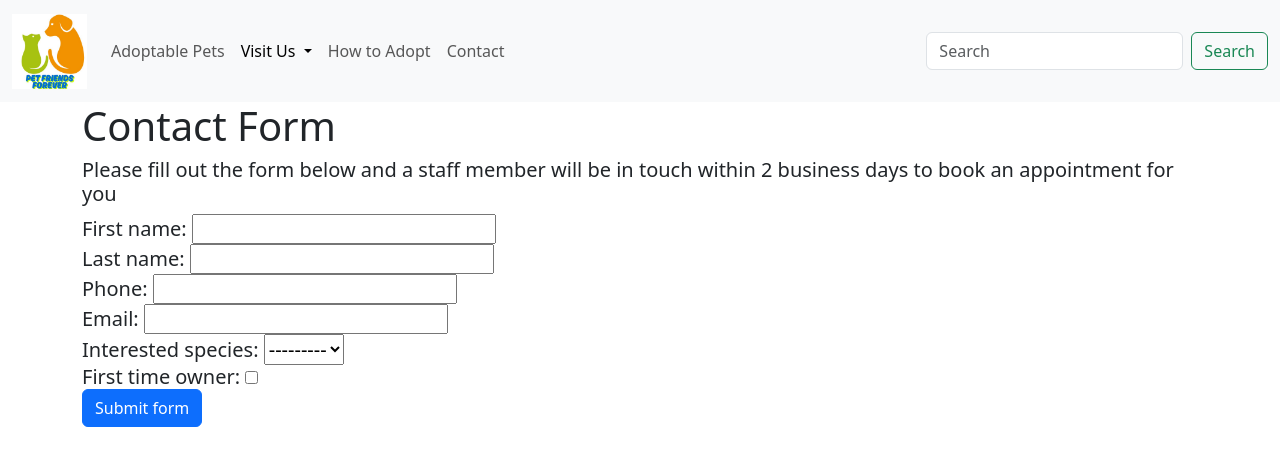
After one commit to prmenezes/PetFriendsForever, a Django app: page /people/ in a window 1280 px wide. The commit adds this page. Shown: the top 466 px of the page. Run offline with Django 5.2, Linux system fonts and the light colour scheme.

Commit message:
Created generic edit views for Persom Model, addded default image to Pet model's image field, created contact form's success view

```diff
--- a/pets/models/person.py
+++ b/pets/models/person.py
@@ -1,6 +1,8 @@
 from django.db import models
 
 import uuid
+
+from django.urls import reverse
 
 class Person(models.Model):
 
@@ -39,3 +41,6 @@ class Person(models.Model):
 
     def __str__(self):
         return f"{self.first_name} {self.last_name}"
+
+    def get_absolute_url(self):
+        return reverse("contact_form_success")
--- a/pets/models/pet_photos.py
+++ b/pets/models/pet_photos.py
@@ -6,6 +6,7 @@ class PetPhotos(models.Model):
         upload_to="pet_pics_upload",
         height_field="image_height",
         width_field="image_width",
+        default="pet_pics_upload/photo_coming_soon.png"
     )
     alternate_text = models.CharField(blank=True, max_length=50)
     display_pic = models.BooleanField(blank=True, null=True)
--- a/pets/templates/base.html
+++ b/pets/templates/base.html
@@ -32,26 +32,25 @@
                     <a class="nav-link {% block adoptable-pets-active %}{% endblock  %}" href="{% url "pet_list" %}">Adoptable Pets</a>
                   </li>
 
-                  <li class="nav-item">
 
-                    <a class="nav-link {% block home-active %}{% endblock  %}" aria-current="page" href="#">Contact</a>
-
+                  <li class="nav-item dropdown">
+                    <a class="nav-link dropdown-toggle {% block visit-us-active %}{% endblock  %}" href="#" role="button" data-bs-toggle="dropdown" aria-expanded="false">
+                      Visit Us
+                    </a>
+                    <ul class="dropdown-menu">
+                      <li><a class="dropdown-item" href="{% url "create_person" %}">Contact Form</a></li>
+                      <li><a class="dropdown-item" href="#">Walk In</a></li>
+                    </ul>
                   </li>
 
-                  <li class="nav-item dropdown">
-                    <a class="nav-link dropdown-toggle" href="#" role="button" data-bs-toggle="dropdown" aria-expanded="false">
-                      Dropdown
-                    </a>
-                    <ul class="dropdown-menu">
-                      <li><a class="dropdown-item" href="#">Action</a></li>
-                      <li><a class="dropdown-item" href="#">Another action</a></li>
-                      <li><hr class="dropdown-divider"></li>
-                      <li><a class="dropdown-item" href="#">Something else here</a></li>
-                    </ul>
+                  <li class="nav-item">
+                    <a class="nav-link {% block how-to-adopt-active %}{% endblock  %}" aria-current="page" href="#">How to Adopt</a>
                   </li>
+
                   <li class="nav-item">
-                    <a class="nav-link disabled" aria-disabled="true">Disabled</a>
+                    <a class="nav-link {% block contact-active %}{% endblock  %}" aria-current="page" href="#">Contact</a>
                   </li>
+
                 </ul>
                 <form class="d-flex" role="search">
                   <input class="form-control me-2" type="search" placeholder="Search" aria-label="Search">
--- /dev/null
+++ b/pets/templates/pets/person_form.html
@@ -0,0 +1,25 @@
+{% extends "base.html" %}
+{% block title %} Book An Appointment/Contact Form {% endblock title %}
+{% block visit-us-active %}active{% endblock  %}
+{% block content %}
+<h1> Contact Form</h1>
+<h5> Please fill out the form below and a staff member will be in touch within 2 business days to book an appointment for you<h5>
+
+    {% if form.is_valid %}
+        <div>
+            <p>Thank you for your interest in Pet Friends Forever. We will get in touch with you shortly!</p>
+            <!-- PV: Maybe some links to browse the pets or how to adopt page -->
+        </div>
+
+    {% else %}
+        <div>
+        <form method="POST">
+            {% csrf_token %}
+            {{ form }}
+            <div class="col-12">
+                <button class="btn btn-primary" type="submit">Submit form</button>
+            </div>
+        </form>
+        </div>
+    {% endif %}
+{% endblock %}
--- /dev/null
+++ b/pets/views/views.py
@@ -0,0 +1,87 @@
+from django.http import HttpResponse
+
+from django.shortcuts import render
+from django.urls import reverse_lazy
+from django.views import View
+from django.views.generic import ListView, DetailView, TemplateView
+from pets.models.pets import Pet
+from pets.models.person import Person
+
+from django.views.generic.edit import CreateView, UpdateView, DeleteView
+
+from typing import Any
+
+
+# Create your views here.
+
+
+class HomeView(View):
+    def get(self, request):
+        context = {"NA": "NA"}
+        return render(request, "home.html", context)
+
+
+# PV - see if it can be changed to TemplateView
+class FilteredPetView(ListView):
+    model = Pet
+    template_name = "filtered_pets.html"
+
+    def get_context_data(self, **kwargs) -> dict[str, Any]:
+        context = super().get_context_data(**kwargs)
+        pet_type = self.kwargs.get("pet_type")
+        if pet_type:
+            context["filtered_pets_list"] = Pet.objects.filter(type__iexact=pet_type)
+            context["pet_type"] = pet_type
+        else:
+            context["filtered_pets_list"] = Pet.objects.all()
+        return context
+
+
+class PetListView(ListView):
+    model = Pet
+
+
+class PetDetailView(DetailView):
+    model = Pet
+
+
+# Person CRUD
+
+
+class PersonCreateView(CreateView):
+    model = Person
+    fields = [
+        "first_name",
+        "last_name",
+        "phone",
+        "email",
+        "interested_species",
+        "first_time_owner"
+    ]
+
+class PersonListView(ListView):
+    model = Person
+    pag = 20
+
+class PersonDetailView(DetailView):
+    model = Person
+
+class PersonUpdateView(UpdateView):
+    model = Person
+    fields = [
+        "first_name",
+        "last_name",
+        "phone",
+        "email",
+        "interested_species",
+        "first_time_owner"
+    ]
+
+
+class PersonDeleteView(DeleteView):
+    model = Person
+    success_url = reverse_lazy("people_list")
+
+
+class ContactFormSuccessView(TemplateView):
+    template_name = "contact_form_success.html"
--- a/pff/urls.py
+++ b/pff/urls.py
@@ -14,25 +14,40 @@ Including another URLconf
     1. Import the include() function: from django.urls import include, path
     2. Add a URL to urlpatterns:  path('blog/', include('blog.urls'))
 """
+
 from django.contrib import admin
 from django.urls import path
 
-from pets.views import FilteredPetView, PetListView, PetDetailView, HomeView
+from pets.views.views import (
+    FilteredPetView,
+    PetListView,
+    PetDetailView,
+    HomeView,
+    PersonCreateView,
+    PersonListView,
+    PersonDetailView,
+    PersonUpdateView,
+    PersonDeleteView,
+    ContactFormSuccessView
+)
 
 from django.conf import settings
 from django.conf.urls.static import static
 
 urlpatterns = [
-    path('admin/', admin.site.urls),
-    path('', HomeView.as_view(), name="home"),
-    path('pets/', PetListView.as_view(), name="pet_list"),
-    path('pets/<int:pk>/', PetDetailView.as_view(), name="pet_details"),
-    path('pets/<str:pet_type>/', FilteredPetView.as_view(), name="filtered_pet_list"),
-
-
-
+    path("admin/", admin.site.urls),
+    path("", HomeView.as_view(), name="home"),
+    path("pets/", PetListView.as_view(), name="pet_list"),
+    path("pets/<int:pk>/", PetDetailView.as_view(), name="pet_details"),
+    path("pets/<str:pet_type>/", FilteredPetView.as_view(), name="filtered_pet_list"),
+    path("people/", PersonCreateView.as_view(), name="list_people"),
+    path("people/<int:pk>/", PersonDetailView.as_view(), name="person_details"),
+    path("people/create/", PersonCreateView.as_view(), name="create_person"),
+    path("people/edit/", PersonUpdateView.as_view(), name="update_person"),
+    path("people/delete/<int:pk>", PersonDeleteView.as_view(), name="delete_person"),
+    path("people/create/success", ContactFormSuccessView.as_view(), name="contact_form_success"),
 ]
 
 # Serve media files during development
 if settings.DEBUG:
-     urlpatterns += static(settings.MEDIA_URL, document_root=settings.MEDIA_ROOT)
+    urlpatterns += static(settings.MEDIA_URL, document_root=settings.MEDIA_ROOT)
```
Also changed, not shown: pets/forms.py (added, +14 -0 lines), pets/templates/contact_form_success.html (added, +12 -0 lines), pets/views.py (deleted, +0 -45 lines), media/id_uploads/num3_pic.png (added), media/pet_pics_upload/photo_coming_soon.png (added), pets/migrations/0008_alter_pet_type_alter_petphotos_image.py (added), pets/views/__init__.py (added), pets/views/home.py (added), static/pets/photo_coming_soon.png (added), 1 other file.
